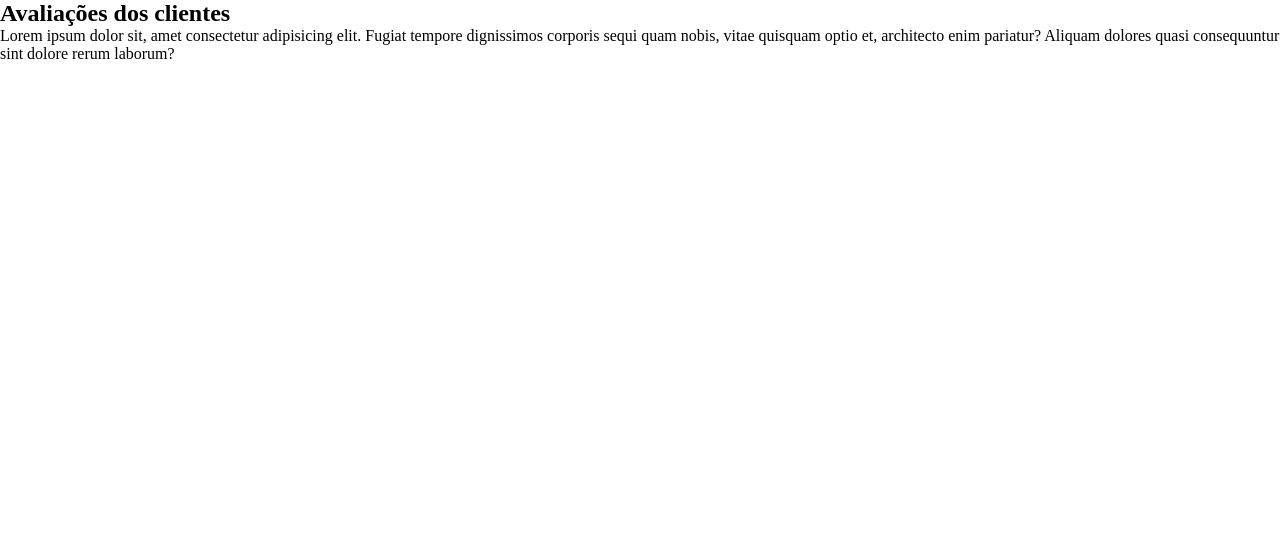
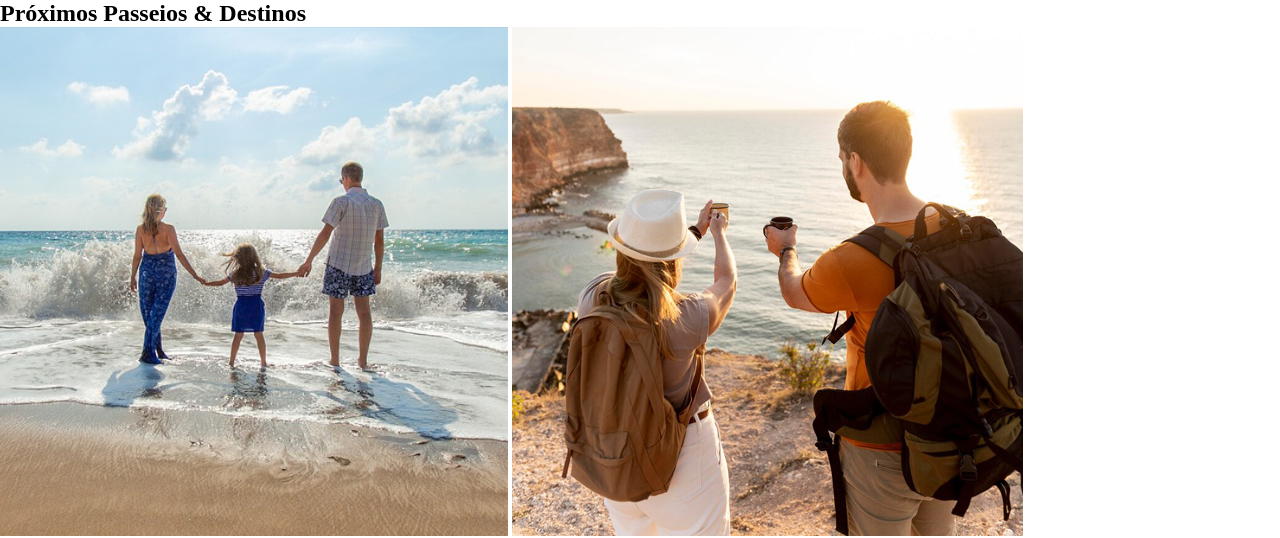
Before and after one commit to Riann472/buenas-viagens, a plain HTML site: page index.html in a window 1280 px wide. Shown: the top 538 px of the page. Drawn offline with Linux system fonts and the light colour scheme.

Commit message:
Seção 2 iniciada, imagens adicionadas.

```diff
--- a/index.html
+++ b/index.html
@@ -7,6 +7,25 @@
     <link rel="stylesheet" href="./css/style.css">
 </head>
 <body>
+
+
+    <section>
+        <div class="sub">
+            <div class="sub21">
+                <h1>
+                    Próximos Passeios & Destinos
+                </h1>
+            </div>
+            <div class="sub22">
+                <img src="img/1img.png" alt="">
+                <img src="img/2img.png" alt="">
+                <img src="img/3img.png" alt="">
+                <img src="img/4img.png" alt="">
+            </div>
+
+        </div>
+
+    </section>
 
     <section>
         <h1>
```
